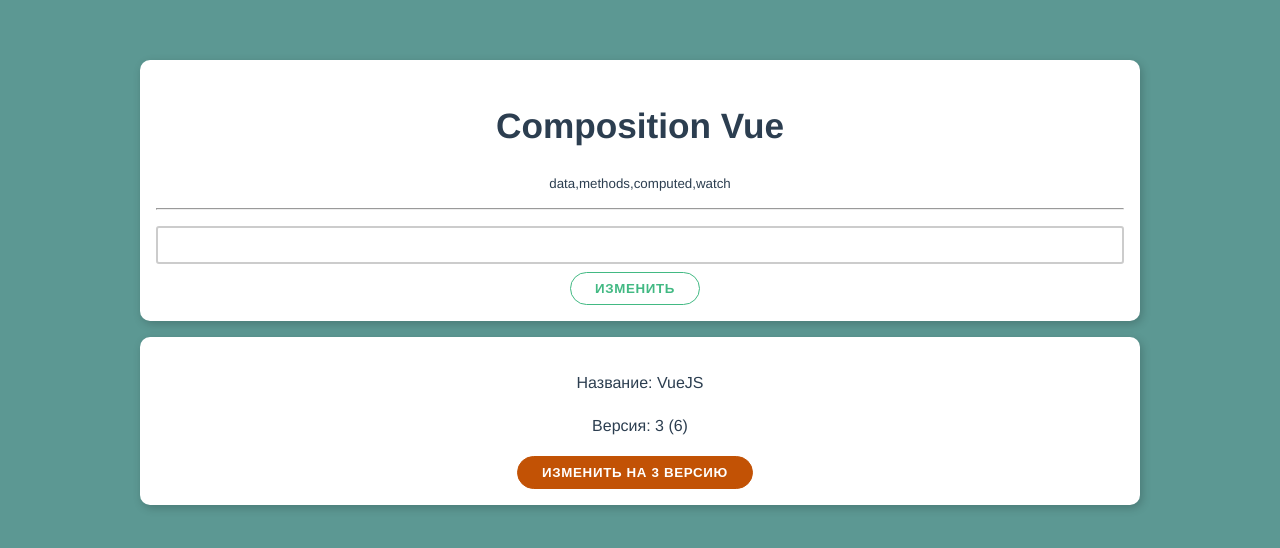
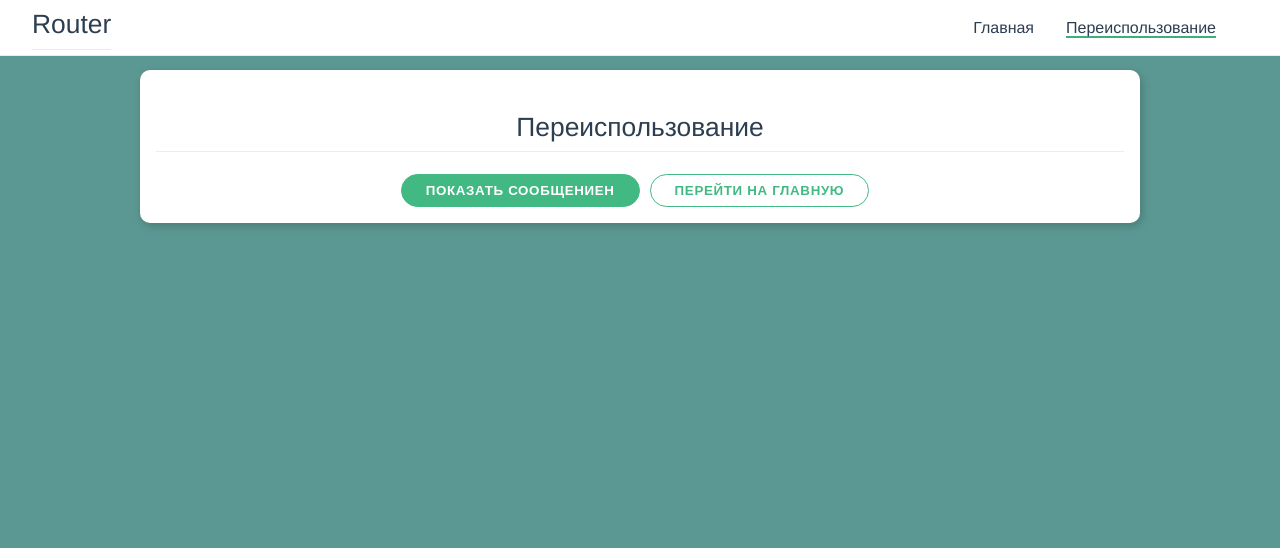
Before and after one commit to KostinKD/trainingvue, a Vue app: page /reuse in a window 1280 px wide. Shown: the top 548 px of the page. Built offline with nearby package versions, Linux system fonts and the light colour scheme.

Commit message:
hooks and use

```diff
--- a/package.json
+++ b/package.json
@@ -9,6 +9,7 @@
   "dependencies": {
     "core-js": "^3.8.3",
     "vue": "^3.2.13",
+    "vue-router": "^4.0.13",
     "vuex": "^4.0.0"
   },
   "devDependencies": {
--- a/src/App.vue
+++ b/src/App.vue
@@ -1,116 +1,29 @@
 <template>
-  <div class="container">
-    <div class="card">
-      <h1>Composition Vue</h1>
-      <small>data,methods,computed,watch</small>
-      <hr>
-      <div class="form-control">
-<!--        <input type="text" ref="textInput">-->
-        <input type="text" v-model="firstName">
-      </div>
+  <header class="navbar">
+    <h2>Router</h2>
 
-      <button class="btn" @click="change">Изменить</button>
-    </div>
-    <Frameworkinfo @change-version="changeVersion" @change-ver="changever" class="test-from-app">
-      <template #footer><p>Footer</p></template>
-    </Frameworkinfo>
+    <ul class="navbar-menu">
+      <li>
+        <router-link to="/">Главная</router-link>
+      </li>
+      <li>
+        <router-link to="/reuse">Переиспользование</router-link>
+      </li>
+    </ul>
+  </header>
+  <div class="container with-nav">
+    <router-view>
 
+    </router-view>
   </div>
 </template>
 
 <script>
 import {ref,reactive, toRefs, isRef, isReactive, computed, watch, provide,onBeforeMount,onMounted,onBeforeUpdate,onUpdated,onBeforeUnmount,onUnmounted} from 'vue'
-import Frameworkinfo from "@/components/Frameworkinfo";
 
 export default {
   name: 'App',
-  components: {
-    Frameworkinfo
-  },
   // setup заменяет data,methods,computed,watch
-  setup(){
-
-    // константа ниже framework равнасильна этой записи
-    const name = ref('VueJS')
-    let version = ref(3)
-    const textInput = ref(null)
-    const firstName = ref(null)
-
-    const framework = reactive({
-      name: 'VueJs',
-      version: 3
-    })
-
-
-    // const doubleVersion = computed(() => {
-    //   return version.value * 2
-    // })
-
-    console.log('created')
-    onBeforeMount(()=>{
-      console.log('beforeMount')
-    })
-    onMounted(()=>{
-      console.log('mounted')
-    })
-    onBeforeUpdate(()=>{
-      console.log('beforeupdate')
-    })
-    onUpdated(()=>{
-      console.log('update')
-    })
-    onBeforeUnmount(()=>{
-      console.log('beforeunmount')
-    })
-    onUnmounted(()=>{
-      console.log('unmount')
-    })
-
-    function changeInfo(){
-      name.value = 'works'
-      version.value = 42
-      console.log(textInput.value.value)
-      //REF
-      // framework.value.name = 'It works'
-      // framework.value.version = 4
-
-      //REACTIVE
-      // framework.name = 'It workds'
-      // framework.version = 4
-      // console.log(framework.value.name)
-      // console.log(framework.value.version)
-    }
-
-    function changeVersion(num){
-      version.value = num
-    }
-
-    function changever(num){
-      version.value = num
-    }
-
-    provide('name', name)
-    provide('version', version)
-
-
-    return {
-
-        //ПОЛУЧАЕМ ЗНАЧЕНИЕ -> PROXY -> ВЫВОД и при измнении мы изменяем только прокси, но не значения в экспорте
-        // name,
-        // version,
-
-      // ...toRefs(framework),
-      framework: framework,
-      change: changeInfo,
-      changeVersion: changeVersion,
-      // doubleVersion,
-      // textInput,
-      firstName,
-      changever: changever
-    }
-
-
-  },
 
   //ОПЦИОНАЛЬНОЕ ПРОГРАММИРОВАНИЕ ИЛИ ТОЛЬКО SETUP или ТОЛЬКО METHODS
   // data(){ //ОПЦИОНАЛЬНОЕ ПРОГРАММИРОВАНИЕ
--- /dev/null
+++ b/src/AppAlert.vue
@@ -0,0 +1,18 @@
+<template>
+  <div class="alert" :class="type" @click="$emit('close')">
+    <p class="alert-title">{{title}}</p>
+    <p>lorem5</p>
+  </div>
+</template>
+
+<script>
+export default {
+  emits: ['close'],
+  props: ['title', 'type ']
+
+}
+</script>
+
+<style scoped>
+
+</style>
--- a/src/main.js
+++ b/src/main.js
@@ -2,5 +2,6 @@
 import App from './App.vue'
 import store from './store'
 import '@/theme.css'
+import {router} from "@/router";
 
-createApp(App).use(store).mount('#app')
+createApp(App).use(store).use(router).mount('#app')
--- /dev/null
+++ b/src/router.js
@@ -0,0 +1,13 @@
+import {createRouter,createWebHistory} from 'vue-router'
+import HomePage from "@/views/HomePage";
+import ReUse from "@/views/ReUse";
+
+export const router = createRouter({
+    history: createWebHistory(),
+    routes: [
+        {path: '/', component: HomePage},
+        {path: '/reuse', component: ReUse}
+    ],
+    linkActiveClass: 'active',
+    linkExactActiveClass: 'active'
+})
--- /dev/null
+++ b/src/use/alert.js
@@ -0,0 +1,12 @@
+import {ref} from "vue";
+
+
+export function useAlert(){
+
+    const alert = ref(false)
+
+    const toggle = () => alert.value = !alert.value
+    const close =  () => alert.value = false
+
+    return {alert,toggle,close}
+}
--- /dev/null
+++ b/src/views/HomePage.vue
@@ -0,0 +1,133 @@
+<template>
+  <app-alert v-if="alert" title="Работа с Compsiition API"  type ="danger" @click="close">  </app-alert>
+
+  <div class="card">
+    <h1>Composition Vue</h1>
+    <small>data,methods,computed,watch</small>
+    <hr>
+    <div class="form-control">
+      <!--        <input type="text" ref="textInput">-->
+      <input type="text" v-model="firstName">
+    </div>
+
+    <button class="btn" @click="change">Изменить</button>
+    <button class="btn primary" @click="toggle">Показать алерт</button>
+  </div>
+  <Frameworkinfo @change-version="changeVersion" @change-ver="changever" class="test-from-app">
+    <template #footer><p>Footer</p></template>
+  </Frameworkinfo>
+</template>
+
+<script>
+
+import Frameworkinfo from "@/components/Frameworkinfo";
+import AppAlert from "@/AppAlert";
+import {
+  onBeforeMount,
+  onBeforeUnmount,
+  onBeforeUpdate,
+  onMounted,
+  onUnmounted,
+  onUpdated,
+  provide,
+  reactive,
+  ref
+} from "vue";
+import {useAlert} from "@/use/alert";
+
+export default {
+  components: {
+    Frameworkinfo, AppAlert
+  },
+  setup(){
+     const {alert,close,toggle} = useAlert()
+    // константа ниже framework равнасильна этой записи
+    const name = ref('VueJS')
+    let version = ref(3)
+    const textInput = ref(null)
+    const firstName = ref(null)
+
+    const framework = reactive({
+      name: 'VueJs',
+      version: 3
+    })
+
+
+    // const doubleVersion = computed(() => {
+    //   return version.value * 2
+    // })
+
+    console.log('created')
+    onBeforeMount(()=>{
+      console.log('beforeMount')
+    })
+    onMounted(()=>{
+      console.log('mounted')
+    })
+    onBeforeUpdate(()=>{
+      console.log('beforeupdate')
+    })
+    onUpdated(()=>{
+      console.log('update')
+    })
+    onBeforeUnmount(()=>{
+      console.log('beforeunmount')
+    })
+    onUnmounted(()=>{
+      console.log('unmount')
+    })
+
+    function changeInfo(){
+      name.value = 'works'
+      version.value = 42
+      console.log(textInput.value.value)
+      //REF
+      // framework.value.name = 'It works'
+      // framework.value.version = 4
+
+      //REACTIVE
+      // framework.name = 'It workds'
+      // framework.version = 4
+      // console.log(framework.value.name)
+      // console.log(framework.value.version)
+    }
+
+    function changeVersion(num){
+      version.value = num
+    }
+
+    function changever(num){
+      version.value = num
+    }
+
+    provide('name', name)
+    provide('version', version)
+
+
+    return {
+
+      //ПОЛУЧАЕМ ЗНАЧЕНИЕ -> PROXY -> ВЫВОД и при измнении мы изменяем только прокси, но не значения в экспорте
+      // name,
+      // version,
+
+      // ...toRefs(framework),
+      framework: framework,
+      change: changeInfo,
+      changeVersion: changeVersion,
+      // doubleVersion,
+      // textInput,
+      firstName,
+      changever: changever,
+      alert,
+      toggle,
+      close
+    }
+
+
+  }
+}
+</script>
+
+<style scoped>
+
+</style>
--- /dev/null
+++ b/src/views/ReUse.vue
@@ -0,0 +1,47 @@
+<template>
+  <app-alert v-if="alert" title="Работа с Compsiition API"  type ="primary" @click="close">  </app-alert>
+
+  <div class="card">
+    <h2>Переиспользование</h2>
+
+
+    <button class="btn primary" @click="toggle">{{ alert ? 'Закрыть' : 'Показать' }} сообщениен</button>
+    <button class="btn" @click="navigate">Перейти на главную</button>
+  </div>
+</template>
+
+<script>
+
+import {useRouter, useRoute} from 'vue-router'
+import AppAlert from "@/AppAlert";
+import {useAlert} from "@/use/alert";
+
+
+export default {
+  components: {
+    AppAlert
+  },
+  setup(){
+    const router = useRouter()
+    const route = useRoute()
+
+
+    const {alert,toggle,close} = useAlert()
+    const navigate = () => {
+      router.push('/')
+    }
+
+
+    return{
+      alert,
+      toggle,
+      navigate,
+      close
+    }
+  }
+}
+</script>
+
+<style scoped>
+
+</style>
```
Also changed, not shown: 1 other file (tests, documents, lock files or other folders).
